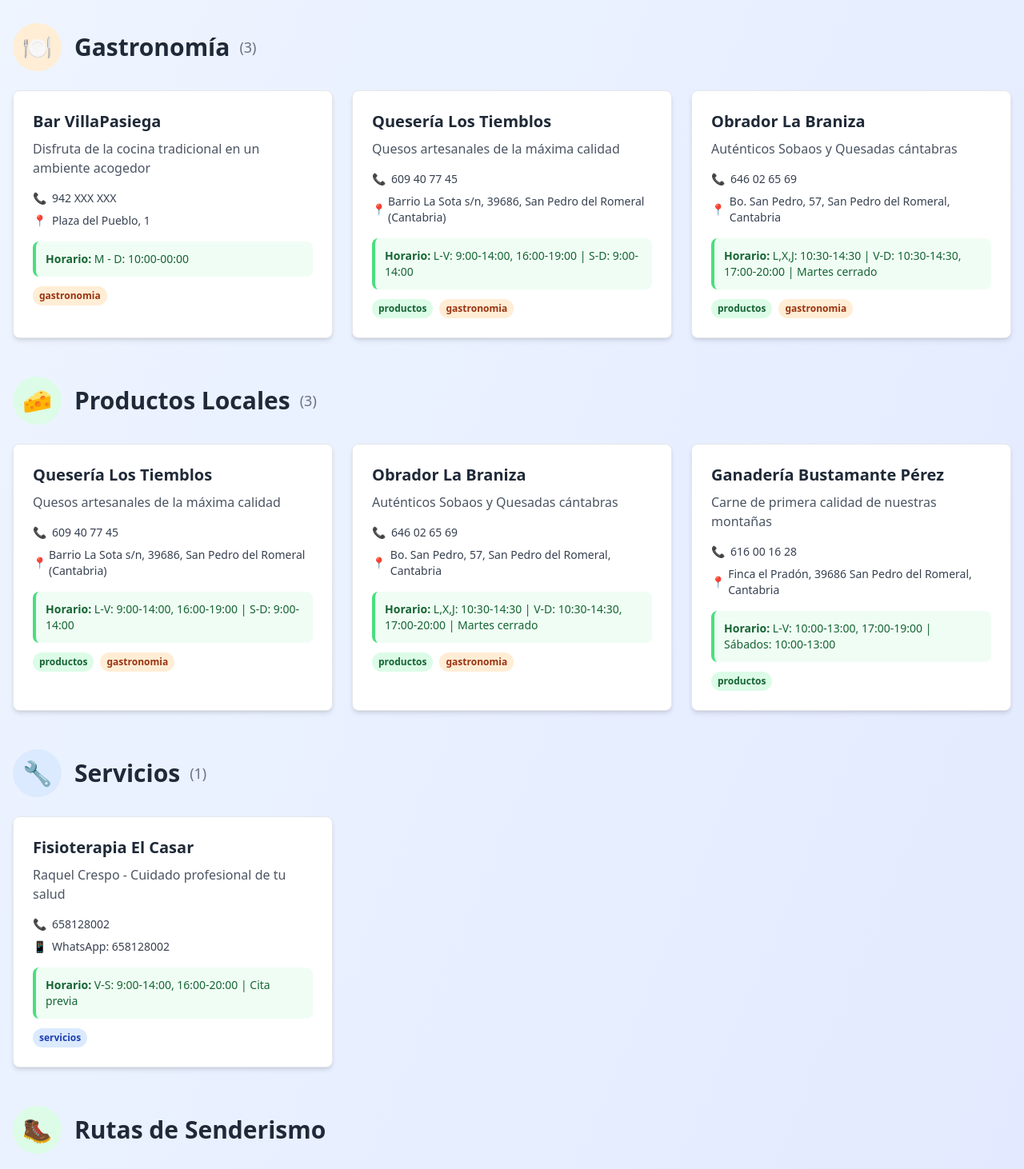
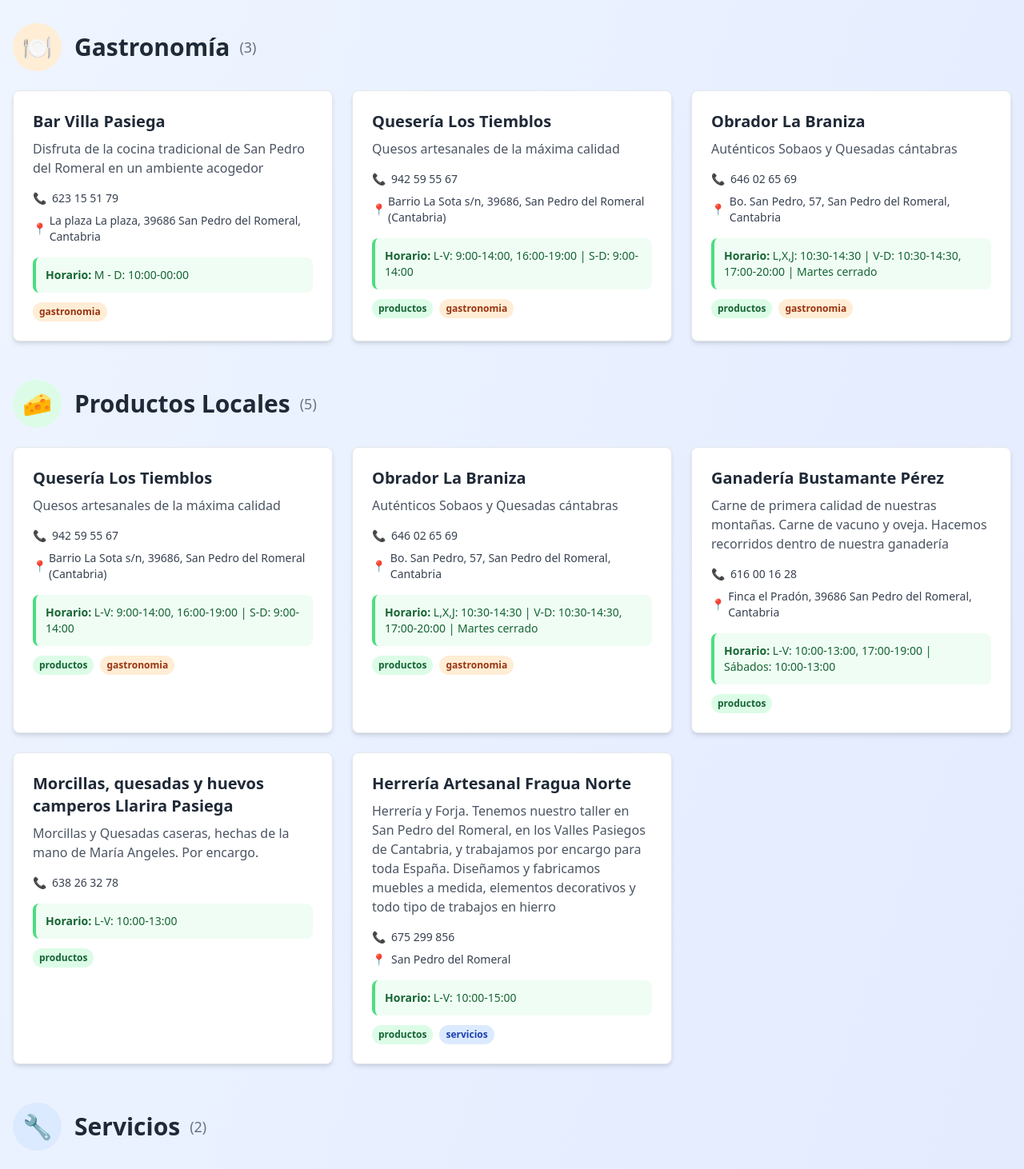
Before and after one commit to CherryRey/portal-turistico-pueblo, a React (Create React App) app: page / in a window 1280 px wide. Shown: the part 480-1942 px from the top of the page at 80% size. Built offline with nearby package versions, Linux system fonts and the light colour scheme.

Commit message:
resolviendo conflictos merge

```diff
--- a/src/data/businesses.ts
+++ b/src/data/businesses.ts
@@ -3,14 +3,15 @@ import { Business, RouteInfo } from '../types/Business';
 
 
 export const businesses: Business[] = [
+
   {
     id: '1',
-    name: 'Bar VillaPasiega',
-    description: 'Disfruta de la cocina tradicional en un ambiente acogedor',
+    name: 'Bar Villa Pasiega',
+    description: 'Disfruta de la cocina tradicional de San Pedro del Romeral en un ambiente acogedor',
     categories: ['gastronomia'],
     contact: {
-      phone: '942 XXX XXX',
-      address: 'Plaza del Pueblo, 1'
+      phone: '623 15 51 79',
+      address: 'La plaza La plaza, 39686 San Pedro del Romeral, Cantabria'
     },
     schedule: 'M - D: 10:00-00:00',
     isOpen: true
@@ -21,7 +22,7 @@ export const businesses: Business[] = [
     description: 'Quesos artesanales de la máxima calidad',
     categories: ['productos','gastronomia'],
     contact: {
-      phone: '609 40 77 45',
+      phone: '942 59 55 67',
       address: 'Barrio La Sota s/n, 39686, San Pedro del Romeral (Cantabria)'
     },
     schedule: 'L-V: 9:00-14:00, 16:00-19:00 | S-D: 9:00-14:00'
@@ -40,24 +41,47 @@ export const businesses: Business[] = [
   {
     id: '4',
     name: 'Fisioterapia El Casar',
-    description: 'Raquel Crespo - Cuidado profesional de tu salud',
+    description: 'Raquel Crespo - Nuestros cuerpos requieren unos cuidados, que muchas veces olvidamos, inmersos en el acelerado ritmo de vida de nuestra sociedad.\nDate un respiro y cuídate',
     categories: ['servicios'],
     contact: {
-      phone: '658128002',
-      whatsapp: '658128002'
+      phone: '658 12 80 02',
+      whatsapp: '658 12 80 02'
     },
     schedule: 'V-S: 9:00-14:00, 16:00-20:00 | Cita previa'
   },
   {
     id: '5',
     name: 'Ganadería Bustamante Pérez',
-    description: 'Carne de primera calidad de nuestras montañas',
+    description: 'Carne de primera calidad de nuestras montañas. Carne de vacuno y oveja. Hacemos recorridos dentro de nuestra ganadería',
     categories: ['productos'],
     contact: {
       phone: '616 00 16 28',
       address: 'Finca el Pradón, 39686 San Pedro del Romeral, Cantabria'
     },
     schedule: 'L-V: 10:00-13:00, 17:00-19:00 | Sábados: 10:00-13:00'
+  },
+
+    {
+    id: '6',
+    name: 'Morcillas, quesadas y huevos camperos Llarira Pasiega',
+    description: 'Morcillas y Quesadas caseras, hechas de la mano de María Angeles. Por encargo.',
+    categories: ['productos'],
+    contact: {
+      phone: '638 26 32 78',
+      address: ''
+    },
+    schedule: 'L-V: 10:00-13:00'
+  },
+   {
+    id: '7',
+    name: 'Herrería Artesanal Fragua Norte',
+    description: 'Herrería y Forja. Tenemos nuestro taller en San Pedro del Romeral, en los Valles Pasiegos de Cantabria, y trabajamos por encargo para toda España.\n Diseñamos y fabricamos muebles a medida, elementos decorativos y todo tipo de trabajos en hierro',
+    categories: ['productos', 'servicios'],
+    contact: {
+      phone: '675 299 856 ',
+      address: 'San Pedro del Romeral'
+    },
+    schedule: 'L-V: 10:00-15:00'
   }
 ];
 
```
